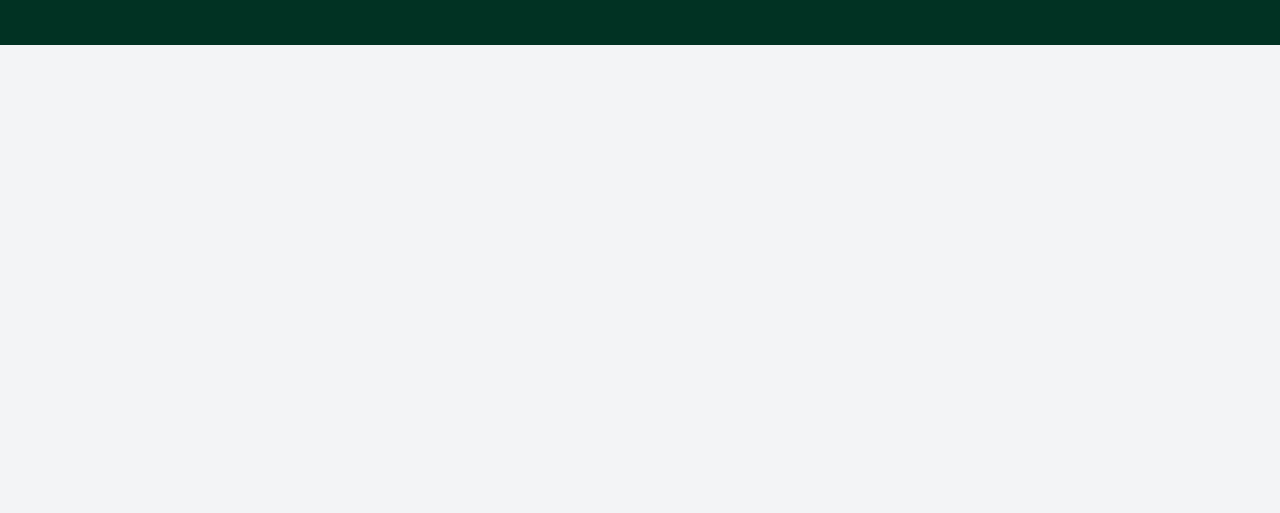
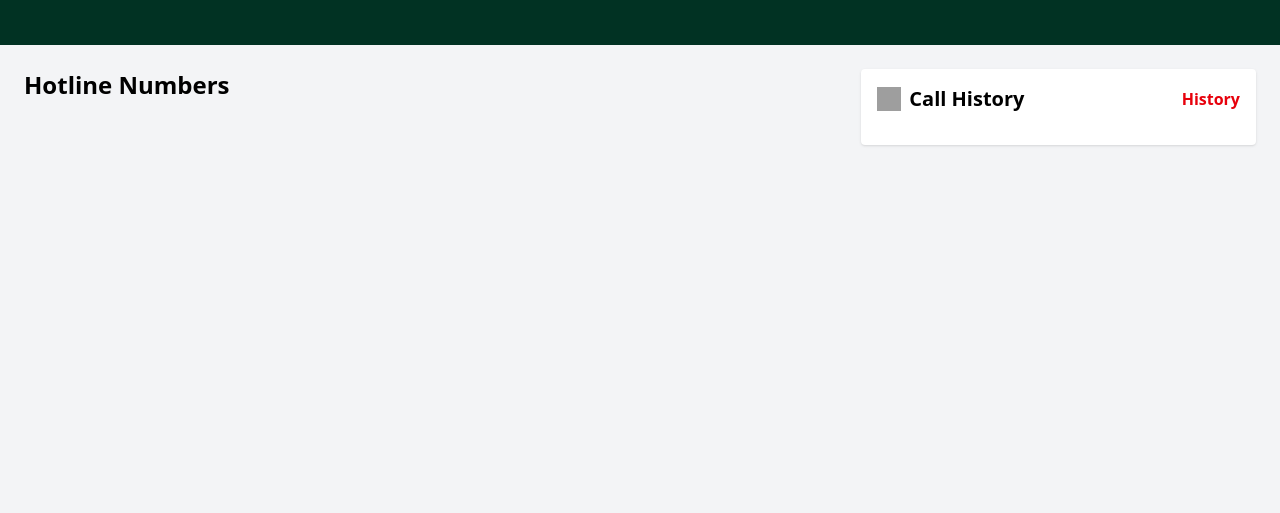
Before and after one commit to abirhossainshaon/B12-A05-Emergency-Hotline, a plain HTML site: page index.html in a window 1280 px wide. Shown: the part 287-800 px from the top of the page. Drawn offline with nearby package versions, Linux system fonts and the light colour scheme; grey boxes are pictures that could not be loaded.

Commit message:
added a history section

```diff
--- a/index.html
+++ b/index.html
@@ -52,5 +52,30 @@
       <p class="text-sm md:text-base opacity-90">Government Emergency Services at Your Fingertip – A Project by Government of the People’s Republic of Bangladesh</p>
       </div>
   </section>
+
+      <!--  Main Section -->
+  <main class="grid grid-cols-1 md:grid-cols-3 gap-6 p-6">
+
+    <!--  Card Section -->
+    <section class="md:col-span-2">
+      <h2 class="text-2xl font-bold mb-4">Hotline Numbers</h2>
+      <div id="cardContainer" class="grid grid-cols-1 sm:grid-cols-2 lg:grid-cols-3 gap-4">
+        </div>
+    </section>
+
+   <!--  History Section -->
+    <section class="bg-white p-4 rounded shadow">
+      <div class="flex justify-between items-center mb-4">
+        <h2 class="text-xl font-bold flex items-center">
+          <img src="https://img.icons8.com/ios-filled/50/clock.png" class="w-6 h-6 mr-2"> Call History
+        </h2>
+        <button id="clearHistory" class="text-red-600 font-semibold hover:underline"> History</button>
+      </div>
+      <ul id="historyList" class="space-y-2">
+      </ul>
+    </section>
+  </main>
+
+    <script src="js/script.js"></script>
 </body>
 </html>
```
Also changed, not shown: js/script.js (added).
